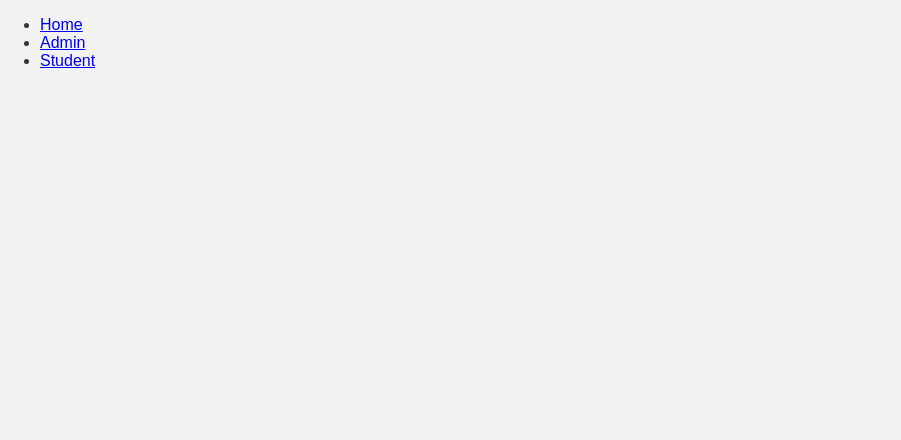
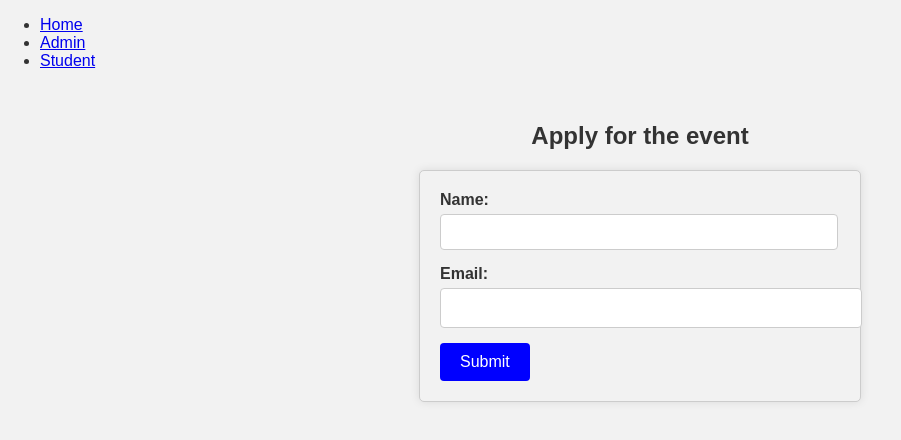
Before and after one commit to saliniyan/Event_manager, a React (Create React App) app: page /form in a window 1280 px wide. Before the commit this address had no page. Shown: the top 440 px of the page, without its empty margins (0-901 px from the left). Built offline with nearby package versions, Linux system fonts and the light colour scheme.

Commit message:
added form for student

```diff
--- a/src/App.js
+++ b/src/App.js
@@ -4,6 +4,7 @@ import Admin from "./Admin";
 import Student from "./Student";
 import Home from "./Home"
 import { BrowserRouter as Router ,Route, Routes ,Link } from "react-router-dom";
+import FormPage from "./FormPage";
 
 const App = () => {
     const [event,setevent]=useState
@@ -44,6 +45,7 @@ const App = () => {
                 />
                 <Route path="/Student" element={<Student event={event} />}
                 />
+                <Route path="/form" element={<FormPage />} />
             </Routes>
         </div>
         </Router>
--- /dev/null
+++ b/src/FormPage.css
@@ -0,0 +1,55 @@
+.form-page {
+    max-width: 600px;
+    margin: auto;
+    padding: 20px;
+  }
+
+  .form-title {
+    text-align: center;
+    font-size: 24px;
+    margin-bottom: 20px;
+  }
+
+  .form-container {
+    background-color: #f2f2f2;
+    padding: 20px;
+    border-radius: 5px;
+    box-shadow: 0 0 10px rgba(0, 0, 0, 0.1);
+  }
+
+  .form-group {
+    margin-bottom: 15px;
+  }
+
+  label {
+    display: block;
+    font-weight: bold;
+    margin-bottom: 5px;
+  }
+
+  input[type="text"],
+  input[type="email"] {
+    width: 100%;
+    padding: 10px;
+    font-size: 16px;
+    border: 1px solid #ccc;
+    border-radius: 4px;
+  }
+
+  .submit-button {
+    background-color: blue;
+    color: white;
+    padding: 10px 20px;
+    border: none;
+    border-radius: 4px;
+    cursor: pointer;
+    font-size: 16px;
+  }
+
+  .submit-button:hover {
+    background-color: darkblue;
+  }
+
+  .submit-button:active {
+    background-color: darkblue;
+  }
--- /dev/null
+++ b/src/FormPage.js
@@ -0,0 +1,37 @@
+import React from "react"
+import { useNavigate, useLocation } from "react-router-dom";
+import './FormPage.css'
+import { useState } from "react";
+
+const FormPage=()=>{
+    const [name,setname]=useState('')
+    const [mail,setmail]=useState('')
+    const location = useLocation()
+    const navigate=useNavigate()
+    const handleSubmit=(e)=>
+    {
+        window.alert("submitted")
+        e.preventDefault()
+        navigate("/Student");
+        console.log(name,mail)
+    }
+    const {eventname} = location.state || {}
+    return(
+        <div className="form-page">
+            <h1 className="form-title">Apply for the event {eventname}</h1>
+            <form className="form-container" required onSubmit={handleSubmit}>
+            <div className="form-group">
+            <label htmlFor="name">Name:</label>
+            <input type="text" id="name" name="name" required onChange={(e) => setname(e.target.value)}/>
+            </div>
+            <div className="form-group">
+            <label htmlFor="email">Email:</label>
+            <input type="email" id="email" name="email" onChange={(e) => setmail(e.target.value)}/>
+            </div>
+            <button type="submit" className="submit-button">Submit</button>
+            </form>
+        </div>
+    )
+
+}
+export default FormPage
--- a/src/Student.js
+++ b/src/Student.js
@@ -1,6 +1,12 @@
 import React from "react";
+import {useNavigate } from "react-router-dom";
 const Student=({event})=>
 {
+  const navigate=useNavigate()
+  const handleform=(eventname)=>
+  {
+    navigate('/form',{state:{eventname}})
+  }
     return(
         <div className="list">
         {event.map((i)=>(
@@ -14,7 +20,9 @@ const Student=({event})=>
                 <br />
                 On: {i.place}
               </div>
-              <button>Apply for Event</button>
+              <button onClick={()=>handleform(i.name)}>
+                Apply for Event
+              </button>
             </div>
             </div>
           </li>
```
